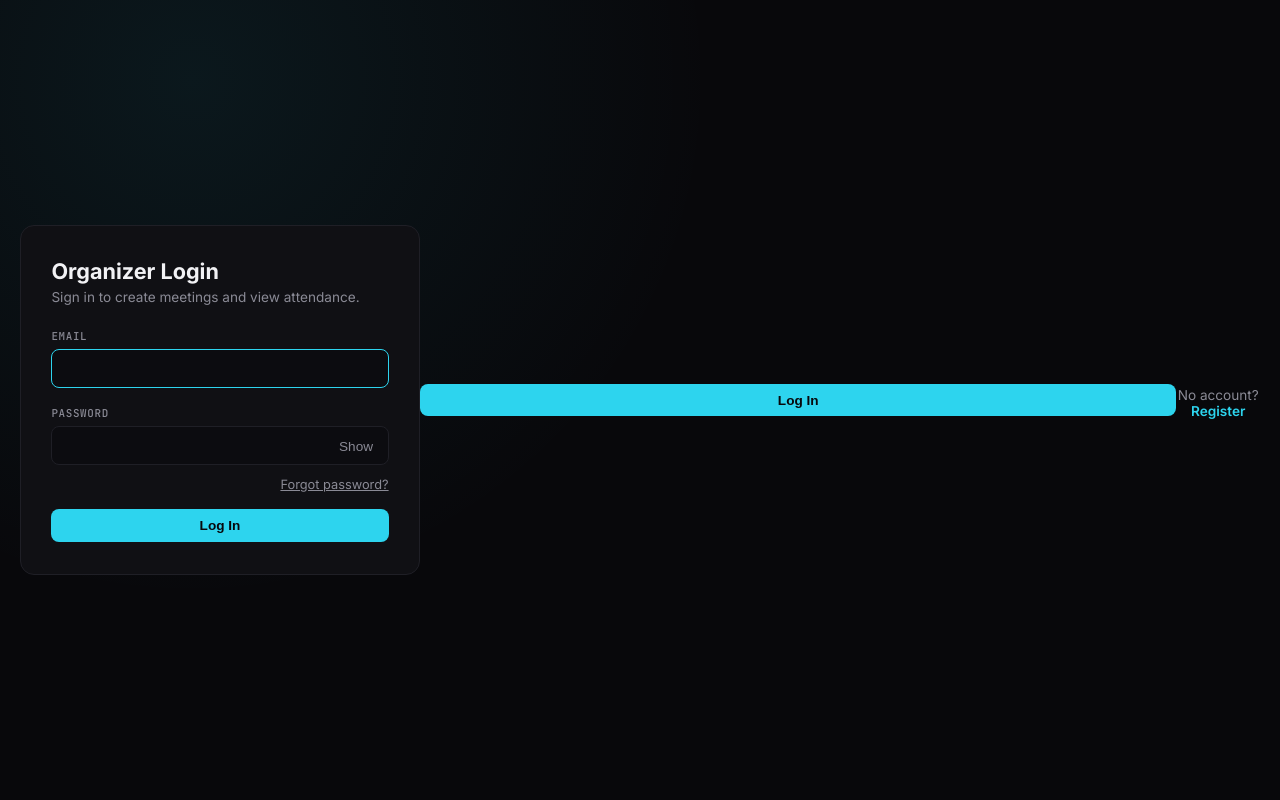
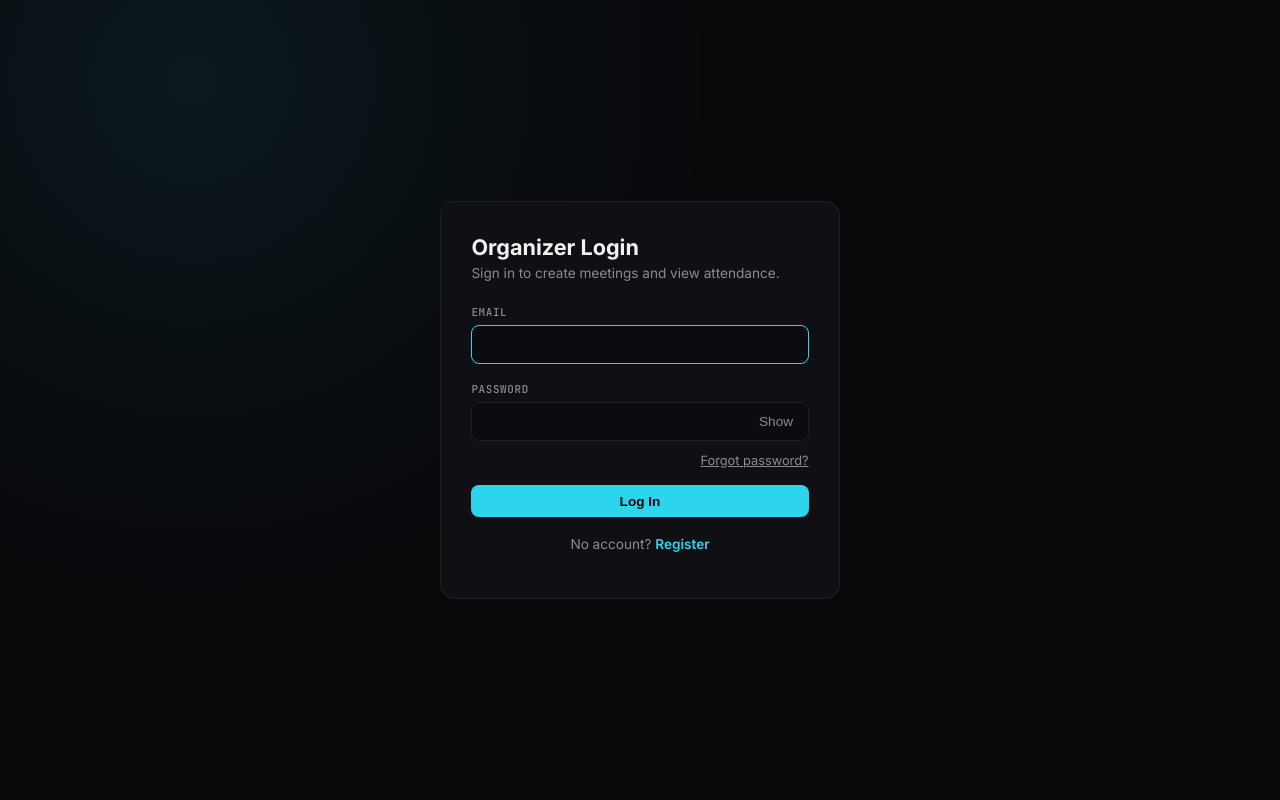
Before and after one commit to Mosescasper/meetcheck, a Flask app: page /login in a window 1280 px wide. Run offline with Flask 3, Linux system fonts and the light colour scheme.

Commit message:
Fix login page layout

```diff
--- a/templates/auth/login.html
+++ b/templates/auth/login.html
@@ -32,10 +32,11 @@
         <a href="{{ url_for('forgot_password') }}" style="font-size:.8rem; color:var(--text-muted);">Forgot password?</a>
       </p>
       <button type="submit" class="btn btn-primary" style="width:100%; justify-content:center;">Log In</button>
-      </div>
-      <button type="submit" class="btn btn-primary" style="width:100%; justify-content:center;">Log In</button>
     </form>
 
+    <p class="auth-switch">No account? <a href="{{ url_for('register') }}">Register</a></p>
+  </div>
+</div>
 
 <script>
   document.querySelectorAll(".pw-toggle").forEach(function (btn) {
@@ -47,7 +48,4 @@
     });
   });
 </script>
-    <p class="auth-switch">No account? <a href="{{ url_for('register') }}">Register</a></p>
-  </div>
-</div>
 {% endblock %}
```
Lines whose indentation alone changed are shown as unchanged.
